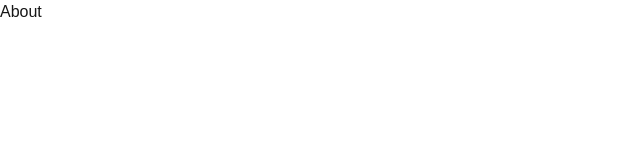
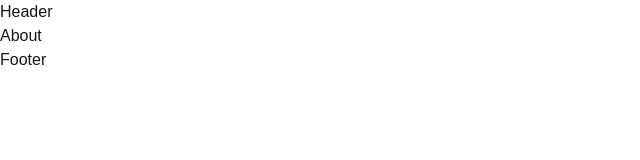
Before and after one commit to mmkepler/puplanta-version4, a Next.js app: page /about in a window 1280 px wide. Shown: the top 160 px of the page, without its empty margins (0-640 px from the left). Built offline with nearby package versions, Linux system fonts and the light colour scheme.

Commit message:
feat: component folder set up

```diff
--- a/src/app/layout.tsx
+++ b/src/app/layout.tsx
@@ -1,6 +1,8 @@
 import type { Metadata } from "next";
 import localFont from "next/font/local";
 import "./globals.css";
+import Header from "@/components/Header";
+import Footer from "@/components/Footer";
 
 const geistSans = localFont({
   src: "./fonts/GeistVF.woff",
@@ -28,7 +30,11 @@
       <body
         className={`${geistSans.variable} ${geistMono.variable} antialiased`}
       >
+        <Header/>
+        <main>
         {children}
+        </main>
+        <Footer/>
       </body>
     </html>
   );
--- /dev/null
+++ b/src/components/Footer.tsx
@@ -0,0 +1,7 @@
+import React from 'react'
+
+export default function Footer() {
+  return (
+    <div>Footer</div>
+  )
+}
--- /dev/null
+++ b/src/components/Header.tsx
@@ -0,0 +1,7 @@
+import React from 'react'
+
+export default function Header() {
+  return (
+    <div>Header</div>
+  )
+}
```
